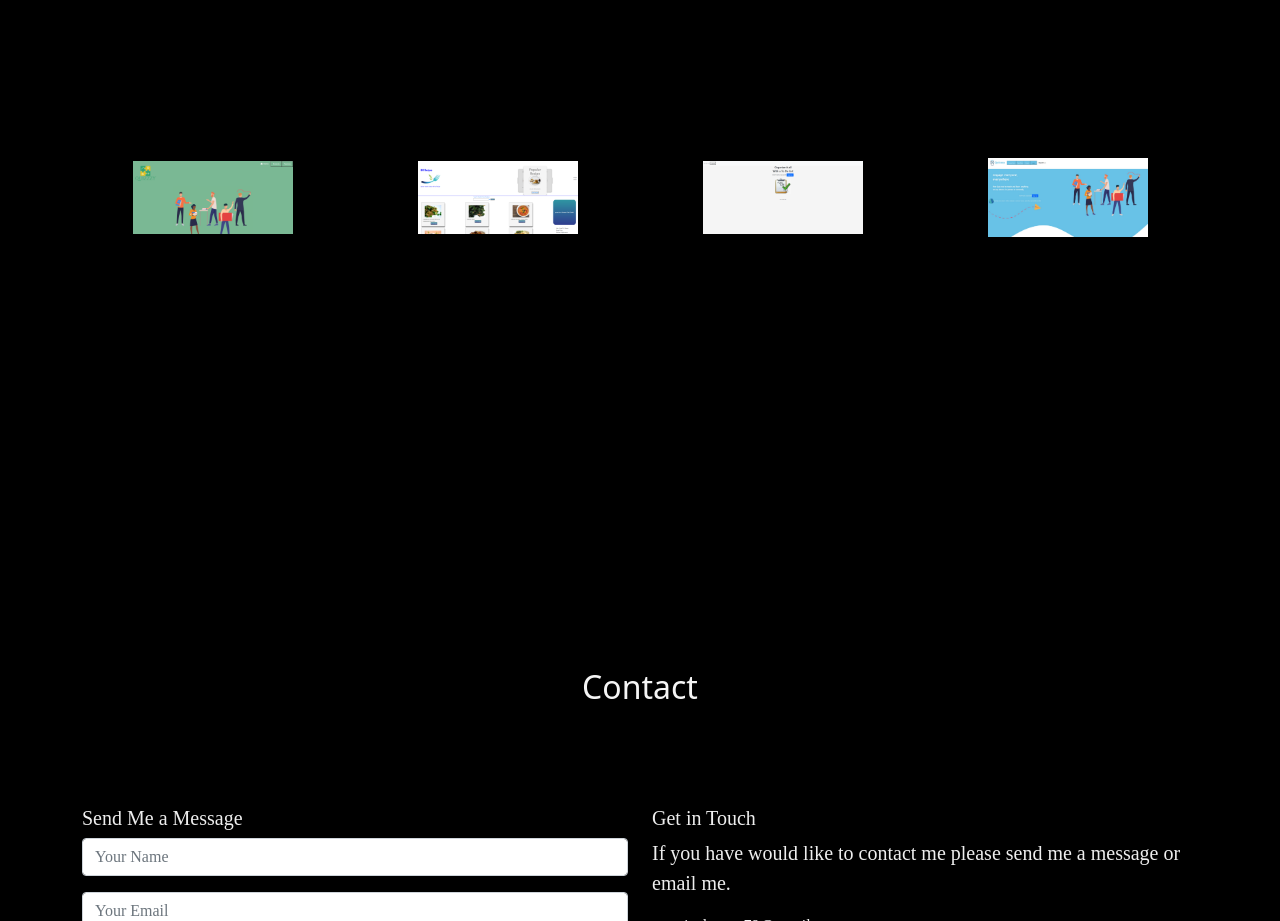
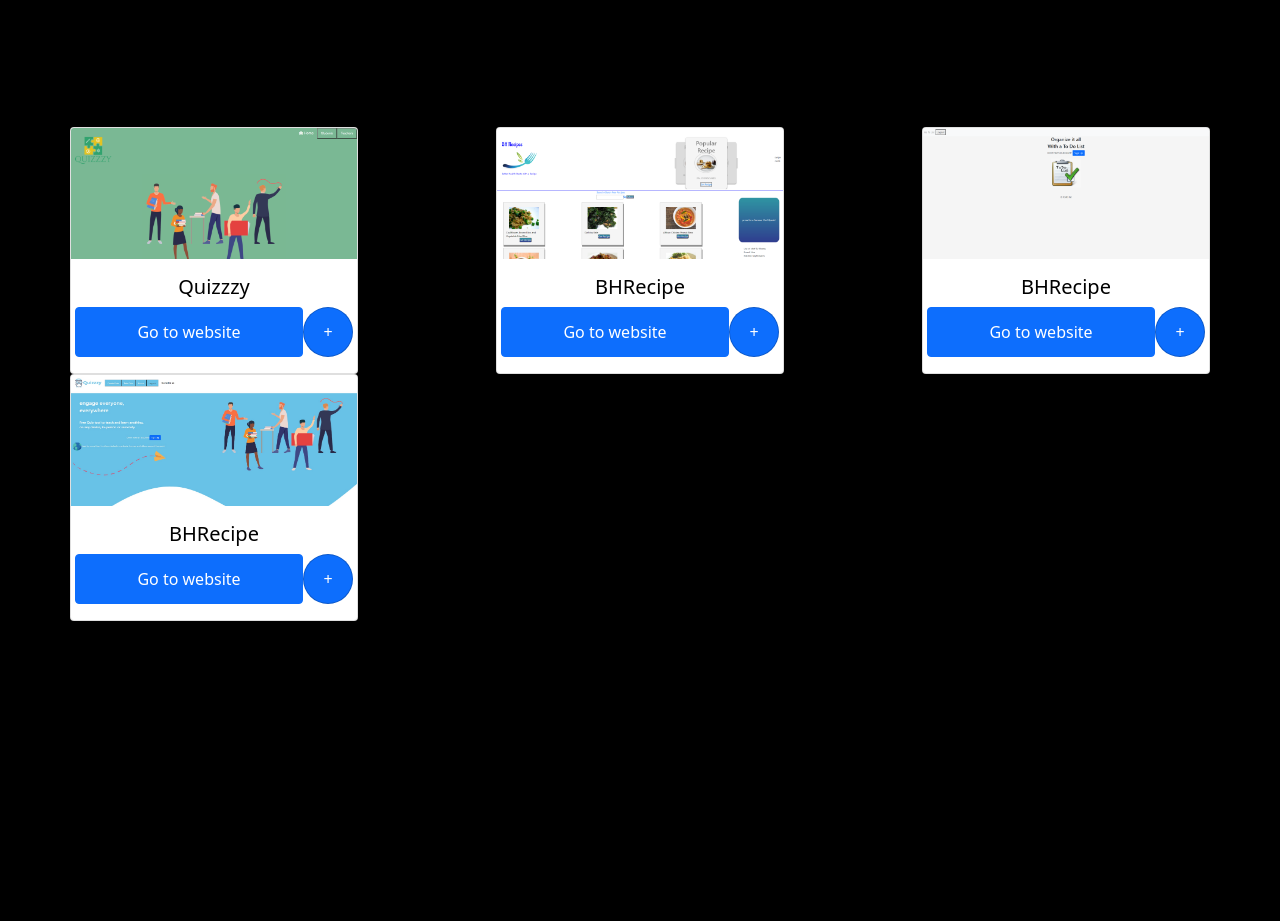
Before and after one commit to JohnSolomou/react-portfolio, a React (Create React App) app: page / in a window 1280 px wide. Shown: the part 1920-2841 px from the top of the page. Built offline with nearby package versions, Linux system fonts and the light colour scheme.

Commit message:
added cards for my projects

```diff
--- a/src/App.css
+++ b/src/App.css
@@ -297,7 +297,19 @@ btn {
   }
 }
 /* modal img hover */
-.inner {
+
+/* circle button */
+.btn-circle {
+  width: 30px;
+  height: 30px;
+  padding: 0px;
+  border-radius: 15px;
+  text-align: center;
+  font-size: 12px;
+  line-height: 1.42857;
+}
+
+/* .inner {
   overflow: hidden;
 }
 .inner img {
@@ -305,7 +317,7 @@ btn {
 }
 .inner:hover img {
   transform: scale(1.5);
-}
+} */
 /* contact form */
 .dark-contact {
   font-family: "Prosto One";
--- a/src/Work.js
+++ b/src/Work.js
@@ -11,6 +11,7 @@ import QuizzzyModal from "./components/QuizzzyModal";
 import BHRecipeModal from "./components/BHRecipeModal";
 import ReactQuizModal from "./components/ReactQuizModal";
 import ToDoModal from "./components/ToDoModal";
+import { Card, Button } from "react-bootstrap";
 
 function Work() {
   const addModal = () => {
@@ -29,31 +30,177 @@ function Work() {
   return (
     <div className="work">
       <div className="container ">
-        <div className="row center align-items-center pad">
+        <div className="row center align-items-center pad justify-content-between">
           <h2 id="work" className="pad mywork mt-5">
             My Work
           </h2>
           <ModalRoot />{" "}
-          <div className="inner col">
-            <div onClick={addModal} className="btn inner  m-4 ">
-              <img src={Quizzzy} alt="" style={{ width: "10rem" }} />
-            </div>
-          </div>
-          <div className="inner col">
+          <Card className="work-img" style={{ width: "18rem", padding: "0px" }}>
+            <Card.Img variant="top" src={Quizzzy} className="img-fluid" />
+            <Card.Body className="container">
+              <Card.Title style={{ color: "black" }}>Quizzzy</Card.Title>
+
+              <div className="row">
+                <Button className="col" variant="primary">
+                  <a
+                    href="https://mighty-retreat-41731.herokuapp.com/index.html"
+                    target="_blank"
+                    rel="noreferrer"
+                    style={{
+                      color: "white",
+                      textDecoration: "none",
+                    }}
+                  >
+                    Go to website
+                  </a>
+                </Button>{" "}
+                <Button
+                  style={{
+                    borderWidth: 1,
+                    borderColor: "rgba(0,0,0,0.2)",
+                    alignItems: "center",
+                    justifyContent: "center",
+                    width: "50px",
+                    height: "50px",
+                    borderRadius: 50,
+                  }}
+                  className=" justify-align-content-between"
+                  onClick={addModal}
+                  variant="primary"
+                >
+                  +
+                </Button>
+              </div>
+            </Card.Body>
+          </Card>
+          <Card className="work-img" style={{ width: "18rem", padding: "0px" }}>
+            <Card.Img variant="top" src={bh} className="img-fluid" />
+            <Card.Body className="container">
+              <Card.Title style={{ color: "black" }}>BHRecipe</Card.Title>
+
+              <div className="row">
+                <Button className="col" variant="primary">
+                  <a
+                    href="https://bhrecipe.herokuapp.com/"
+                    target="_blank"
+                    rel="noreferrer"
+                    style={{ color: "white", textDecoration: "none" }}
+                  >
+                    Go to website
+                  </a>
+                </Button>{" "}
+                <Button
+                  className=""
+                  onClick={addModal2}
+                  style={{
+                    borderWidth: 1,
+                    borderColor: "rgba(0,0,0,0.2)",
+                    alignItems: "center",
+                    justifyContent: "center",
+                    width: "50px",
+                    height: "50px",
+                    borderRadius: 50,
+                  }}
+                  variant="primary"
+                >
+                  +
+                </Button>
+              </div>
+            </Card.Body>
+          </Card>
+          <Card className="work-img" style={{ width: "18rem", padding: "0px" }}>
+            <Card.Img variant="top" src={ToDo} className="img-fluid" />
+            <Card.Body className="container">
+              <Card.Title style={{ color: "black" }}>BHRecipe</Card.Title>
+
+              <div className="row">
+                <Button className="col" variant="primary">
+                  <a
+                    href="https://auth-fb-ar.firebaseapp.com/"
+                    target="_blank"
+                    rel="noreferrer"
+                    style={{ color: "white", textDecoration: "none" }}
+                  >
+                    Go to website
+                  </a>
+                </Button>{" "}
+                <Button
+                  className=""
+                  onClick={addModal3}
+                  style={{
+                    borderWidth: 1,
+                    borderColor: "rgba(0,0,0,0.2)",
+                    alignItems: "center",
+                    justifyContent: "center",
+                    width: "50px",
+                    height: "50px",
+                    borderRadius: 50,
+                  }}
+                  variant="primary"
+                >
+                  +
+                </Button>
+              </div>
+            </Card.Body>
+          </Card>
+          <Card className="work-img" style={{ width: "18rem", padding: "0px" }}>
+            <Card.Img
+              style={{ maxHeight: 131 }}
+              variant="top"
+              src={quiz2}
+              className="img-fluid"
+            />
+            <Card.Body className="container">
+              <Card.Title style={{ color: "black" }}>BHRecipe</Card.Title>
+
+              <div className="row">
+                <Button className="col" variant="primary">
+                  <a
+                    href="https://quizzzy-45030.web.app/"
+                    target="_blank"
+                    rel="noreferrer"
+                    style={{ color: "white", textDecoration: "none" }}
+                  >
+                    Go to website
+                  </a>
+                </Button>{" "}
+                <Button
+                  className=""
+                  onClick={addModal4}
+                  style={{
+                    borderWidth: 1,
+                    borderColor: "rgba(0,0,0,0.2)",
+                    alignItems: "center",
+                    justifyContent: "center",
+                    width: "50px",
+                    height: "50px",
+                    borderRadius: 50,
+                  }}
+                  variant="primary"
+                >
+                  +
+                </Button>
+              </div>
+            </Card.Body>
+          </Card>
+          {/* <div className="inner col">
+            <div onClick={addModal} className="btn inner  m-4 "></div>
+          </div> */}
+          {/* <div className="inner col">
             <div onClick={addModal2} className="btn  m-4 ">
               <img src={bh} alt="" style={{ width: "10rem" }} />
             </div>
-          </div>
-          <div className="inner col">
+          </div> */}
+          {/* <div className="inner col">
             <div onClick={addModal3} className="btn  m-4 ">
               <img src={ToDo} alt="" style={{ width: "10rem" }} />
-            </div>
-          </div>
-          <div className="inner col">
+            </div> */}
+          {/* </div> */}
+          {/* <div className="inner col">
             <div onClick={addModal4} className="btn  m-4 ">
               <img src={quiz2} alt="" style={{ width: "10rem" }} />
             </div>
-          </div>
+          </div> */}
         </div>
       </div>
     </div>
```
